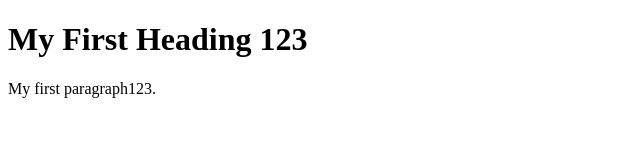
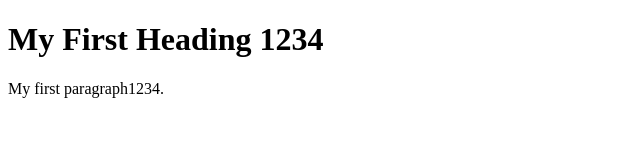
Before and after one commit to hotshotsreeram/jenkins-job, a plain HTML site: page ec2/index.html in a window 1280 px wide. Shown: the full height of the page, 0-640 px from the left. Drawn offline with Linux system fonts and the light colour scheme.

Commit message:
testing  instance

```diff
--- a/ec2/index.html
+++ b/ec2/index.html
@@ -2,8 +2,8 @@
 <html>
 <body>
 
-<h1>My First Heading 123</h1>
-<p>My first paragraph123.</p>
+<h1>My First Heading 1234</h1>
+<p>My first paragraph1234.</p>
 
 </body>
 </html>
```
